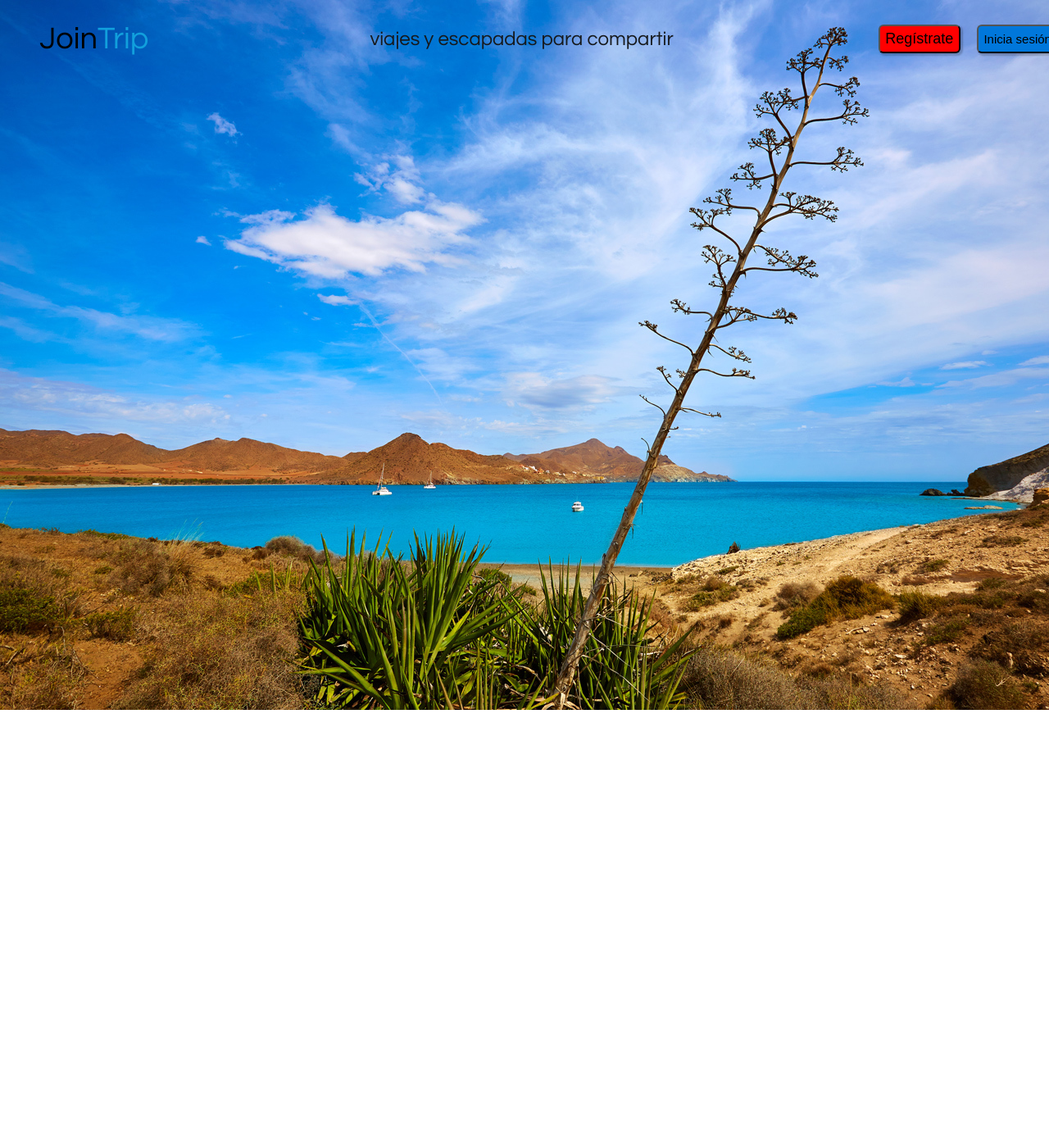
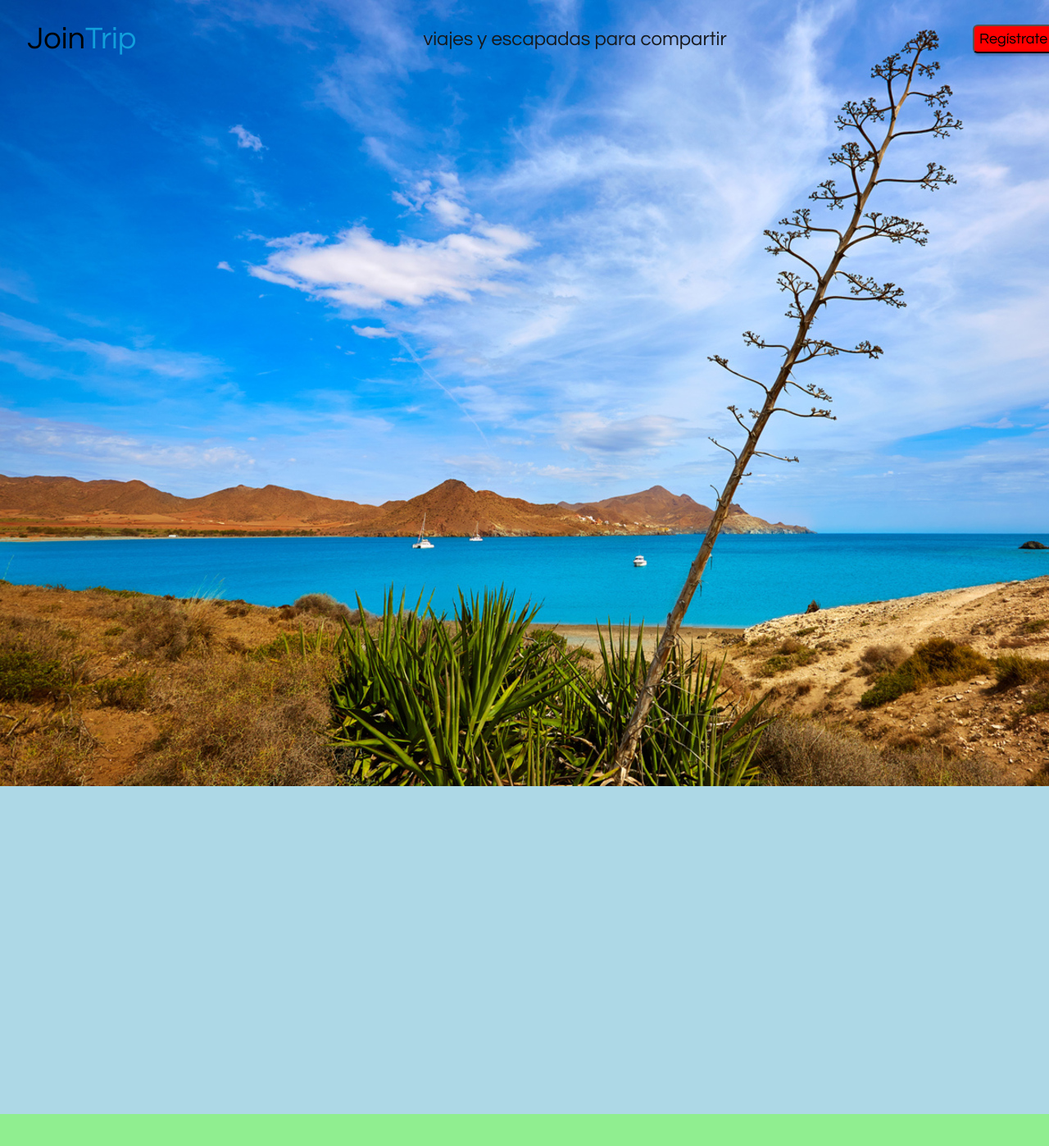
Before and after one commit to joanbatiste/Join-Trip, a React (Create React App) app in the folder frontend/: page / in a window 1280 px wide. Shown: the top 1398 px of the page at 82% size. Before the commit the page ends 925 px from the top, so only its background shows below. Built offline with nearby package versions, Linux system fonts and the light colour scheme.

Commit message:
making modal for register

```diff
--- a/frontend/package.json
+++ b/frontend/package.json
@@ -6,11 +6,13 @@
     "@testing-library/jest-dom": "^5.11.10",
     "@testing-library/react": "^11.2.6",
     "@testing-library/user-event": "^12.8.3",
+    "bootstrap": "^4.6.0",
     "dom": "^0.0.3",
     "node-sass": "^5.0.0",
     "react": "^17.0.2",
     "react-dom": "^17.0.2",
     "react-scripts": "4.0.3",
+    "reactstrap": "^8.9.0",
     "router": "^1.3.5",
     "sass": "^1.32.8",
     "web-vitals": "^1.1.1"
--- a/frontend/src/components/Header/Header.jsx
+++ b/frontend/src/components/Header/Header.jsx
@@ -1,9 +1,16 @@
-import React from 'react';
-
+import React,{useState} from 'react';
+import {Modal, ModalHeader, ModalBody, ModalFooter, FormGroup,Input,Label} from 'reactstrap';
+import 'bootstrap/dist/css/bootstrap.css';
 
 
 const Header = () =>{
 
+    //Definimos el estado de la ventana modal para el registro
+    const [openModal, setOpenModal] = useState(false);
+    //Función para cambiar el estado y abrir la ventana modal del registro
+    const openingModal =()=>{
+        return setOpenModal(true);
+    }
 
     return (
         <div className="header-container">
@@ -16,22 +23,34 @@ const Header = () =>{
                 </div>
                 <div className="header-container-header-slogan">viajes y escapadas para compartir</div>
                 <div className="header-container-header-register">
-                    <button id="register">Regístrate</button>
+                    <button id="register" onClick={openingModal}>Regístrate</button>
                     </div>
                 <div className="header-container-header-login">
                     <button id="login">Inicia sesión</button>
                     </div>
 
             </div>
-            <div className="header-container-links">
-                <div className="header-container-links-titles">
-                    {/* <div className="header-container-links-titles home">inicio</div>
-                    <div className="header-container-links-titles travels">viajes</div>
-                    <div className="header-container-links-titles activities">actividades</div>
-                    <div className="header-container-links-titles contact">contacto</div> */}
-                </div>
 
-            </div>
+            <Modal className="modal-register" isOpen={openModal}>
+                <ModalHeader className="modal-register-header">
+                    Registro de Usuario
+                </ModalHeader>
+                <ModalBody className="modal-register-body">
+                    <FormGroup>
+                        <Label for="usuario">Nombre</Label>
+                        <Input type="text" id="usuario"></Input>
+                    </FormGroup>
+                    <FormGroup>
+                        <Label for="surname">Apellido</Label>
+                        <Input type="text" id="surname"></Input>
+                    </FormGroup>
+
+                </ModalBody>
+                <ModalFooter className="modal-register-footer">
+                    <button id="confirm-register">Registrarse</button>
+                    <button id="cancel-register" onClick={setOpenModal}>Cerrar</button>
+                </ModalFooter>
+            </Modal>
 
         </div>
     )
--- a/frontend/src/components/Header/_Header.scss
+++ b/frontend/src/components/Header/_Header.scss
@@ -16,7 +16,7 @@
         margin-top: 25px;
         .header-container-header-logo{
             align-items: flex-start;
-            margin-right: 270px;
+            margin-right: 350px;
             text-decoration:none;
 
             .logo-link{
@@ -35,7 +35,7 @@
         .header-container-header-slogan{
             color: #16191C;
             font-size: $size-m;
-            margin-right: 250px;
+            margin-right: 300px;
 
         }
 
@@ -51,7 +51,7 @@
         }
         .header-container-header-login{
             margin-left: 20px;
-            margin-right: 100px;
+            // margin-right: 100px;
             #login{
                 background-color: rgb(0,119,219);
                 width: 100px;
@@ -63,23 +63,20 @@
         }
 
     };
-    // .header-container-links{
-    //     width: $q-xl;
-    //     height: $size-t+$size-c+$size-a;
-    //     background-color: nth($fontColor , 3);
-    //     display: flex;
-    //     align-items: center;
-    //     justify-content: center;
+    .modal-register{
+        display: flex;
+        flex-direction: column;
+        .modal-register-header{
 
-    //     .header-container-links-titles{
-    //         display: flex;
-    //         flex-direction: row;
-    //         align-items: center;
-    //         margin-right: 70px;
-    //         margin-left: 70px;
+        }
+        .modal-register-body{
 
-    //     }
-    // }
+        }
+        .modal-register-footer{
+
+        }
+    }
+
 };
 // /* Frame 1 */
 
--- a/frontend/src/css/main.css
+++ b/frontend/src/css/main.css
@@ -226,7 +226,7 @@ se transforma en
     margin-top: 25px; }
     .header-container .header-container-header .header-container-header-logo {
       align-items: flex-start;
-      margin-right: 270px;
+      margin-right: 350px;
       text-decoration: none; }
       .header-container .header-container-header .header-container-header-logo .logo-link {
         display: flex;
@@ -240,7 +240,7 @@ se transforma en
     .header-container .header-container-header .header-container-header-slogan {
       color: #16191C;
       font-size: 24px;
-      margin-right: 250px; }
+      margin-right: 300px; }
     .header-container .header-container-header .header-container-header-register #register {
       background-color: red;
       width: 100px;
@@ -249,8 +249,7 @@ se transforma en
       border-radius: 6px;
       box-shadow: 2px 2px 2px 1px rgba(0, 0, 0, 0.2); }
     .header-container .header-container-header .header-container-header-login {
-      margin-left: 20px;
-      margin-right: 100px; }
+      margin-left: 20px; }
       .header-container .header-container-header .header-container-header-login #login {
         background-color: #0077db;
         width: 100px;
@@ -258,14 +257,26 @@ se transforma en
         font-size: 15px;
         border-radius: 6px;
         box-shadow: 2px 2px 2px 1px rgba(0, 0, 0, 0.2); }
+  .header-container .modal-register {
+    display: flex;
+    flex-direction: column; }
 
 /*VIEWS*/
 .container-home {
-  width: 1400px;
+  width: 1440px;
+  display: flex;
+  flex-direction: column;
   margin-left: auto;
   margin-right: auto; }
   .container-home .header-image {
     width: 1440px;
-    height: 925px;
-    margin-left: auto;
-    margin-right: auto; }
+    height: 959px;
+    object-fit: cover; }
+  .container-home .last-trips {
+    width: 1440px;
+    height: 400px;
+    background-color: lightblue; }
+  .container-home .suggestions {
+    width: 1440px;
+    height: 400px;
+    background-color: lightgreen; }
--- a/frontend/src/views/Home/Home.jsx
+++ b/frontend/src/views/Home/Home.jsx
@@ -2,7 +2,10 @@ import React from 'react';
 import Header from '../../components/Header/Header.jsx';
 import cabecera from '../../img/cabecera.jpeg';
 
+
+
 const Home =()=>{
+
     return(
         <div className="container-home">
             <div className="header-image">
--- a/frontend/src/views/Home/_Home.scss
+++ b/frontend/src/views/Home/_Home.scss
@@ -1,14 +1,26 @@
 .container-home{
-    width: 1400px;
+    width: 1440px;
+    display: flex;
+    flex-direction: column;
     margin-left: auto;
     margin-right: auto;
 
     .header-image{
         width: $q-xl;
-        height: 925px;
-        margin-left: auto;
-        margin-right: auto;
+        height: 959px;
+        object-fit: cover;
+    }
 
+    .last-trips{
+        width: $q-xl;
+        height: 400px;
+        background-color: lightblue;
+
+    }
+    .suggestions{
+        width: $q-xl;
+        height: 400px;
+        background-color: lightgreen;
     }
 
 }
```
Also changed, not shown: frontend/src/img/cabecera.jpeg, 1 other file (tests, documents, lock files or other folders).
